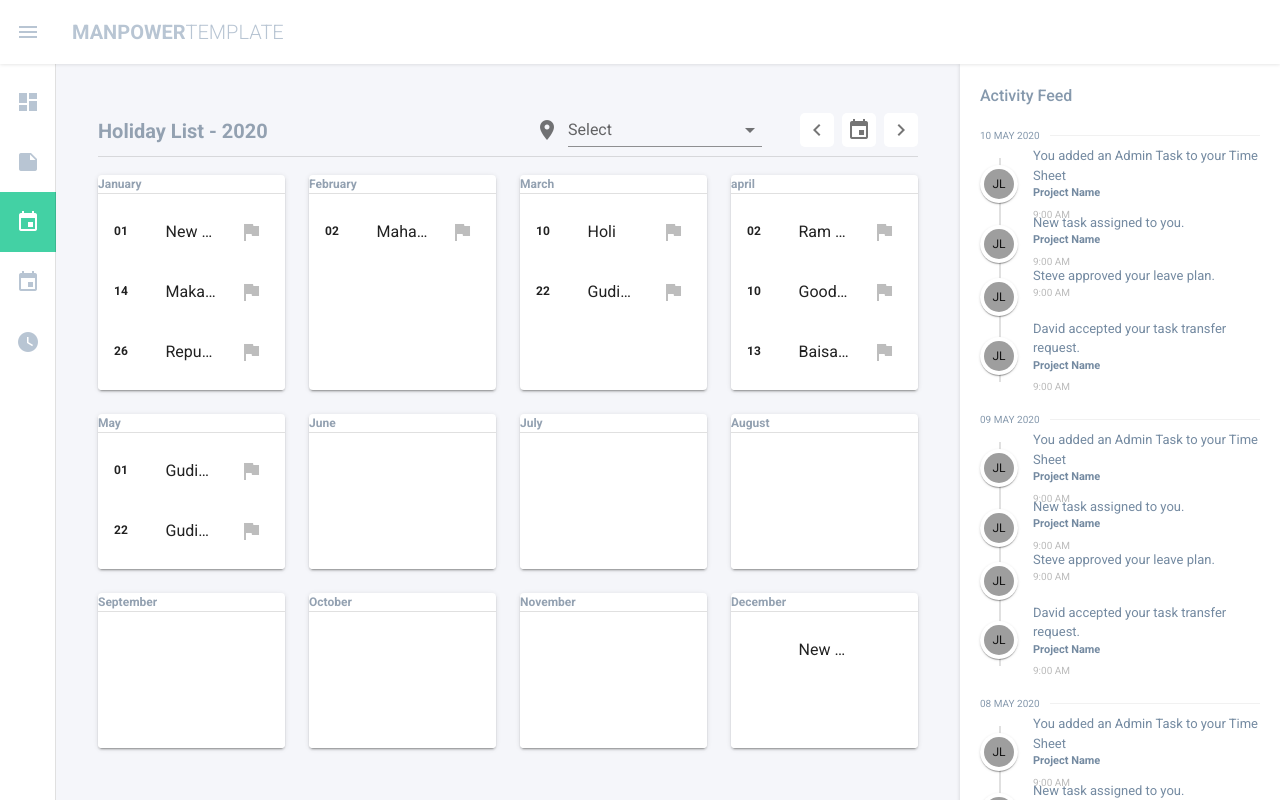
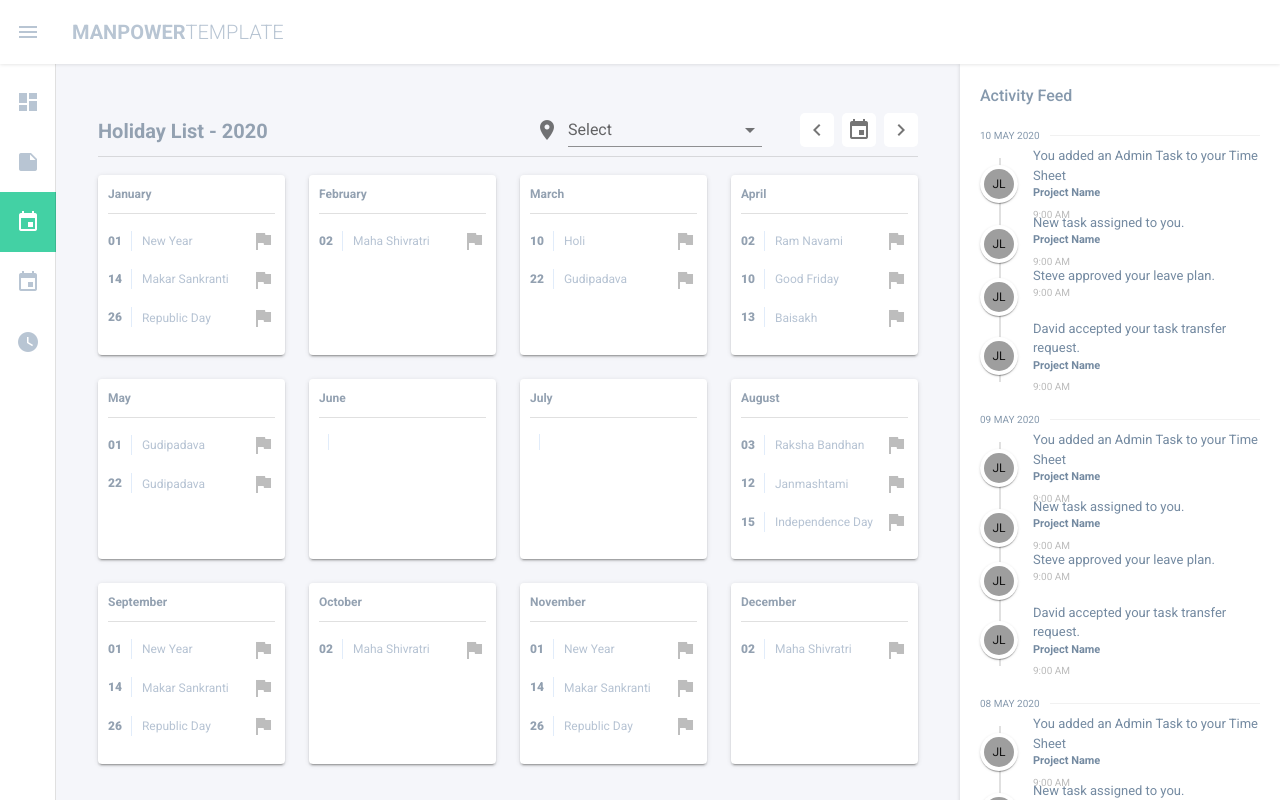
Before and after one commit to pankajcbre/timesheet_vue, a Vue app: page /holiday-list in a window 1280 px wide. Shown: the top 800 px of the page. Built offline with nearby package versions, Linux system fonts and the light colour scheme; what vue-textarea-autosize would draw is missing.

Commit message:
UI fixes

```diff
--- a/src/assets/scss/_holiday.scss
+++ b/src/assets/scss/_holiday.scss
@@ -8,6 +8,11 @@
   .theme--light.v-card {
     color: #93a1b1;
     height: 100%;
+    padding: 10px;
+    h4 {
+      padding-bottom: 10px;
+      text-transform: capitalize;
+    }
   }
   .right_list {
     .v-text-field {
@@ -18,4 +23,43 @@
   .month_cards {
     color: #93a1b1;
   }
+  .holiday__card {
+    .v-list-item__content {
+      color: #93a1b1;
+      font-weight: 600;
+      flex: initial;
+      position: relative;
+      b {
+        padding-right: 10px;
+        &:after {
+          content: '';
+          position: absolute;
+          border-right: 1px solid #e1ecfa;
+          height: 20px;
+          border-left: 0;
+          right: 0;
+          top: 8px;
+        }
+      }
+    }
+    .v-list-item__title {
+      font-size: 12px;
+      font-weight: 400;
+      color: #b6c3d3;
+      padding-left: 10px;
+    }
+    .v-list-item__action {
+      margin: 0 0 0 5px !important;
+      position: absolute;
+      right: 0;
+    }
+    .v-btn--icon.v-size--default {
+      height: 24px;
+      width: 24px;
+    }
+    .v-list-item {
+      min-height: auto;
+      padding: 0;
+    }
+  }
 }
--- a/src/components/holiday-list/holiday-list.vue
+++ b/src/components/holiday-list/holiday-list.vue
@@ -41,30 +41,22 @@
     <br />
     <v-row class="month_cards">
       <v-col class="col-md-3" v-for="month in months" :key="month.title">
-        <v-card class="mx-auto">
+        <v-card class="mx-auto holiday__card">
           <h4>{{ month.monthName }}</h4>
           <v-divider></v-divider>
           <v-list>
-            <v-list-item
-              v-for="FestiveList in month.FestiveLists"
-              :key="FestiveList.title"
-            >
+            <v-list-item v-for="FestiveList in month.FestiveLists" :key="FestiveList.title">
               <v-list-item-content>
                 <b>{{ FestiveList.festiveDate }}</b>
               </v-list-item-content>
 
               <v-list-item-content>
-                <v-list-item-title
-                  v-text="FestiveList.festiveName"
-                ></v-list-item-title>
+                <v-list-item-title v-text="FestiveList.festiveName"></v-list-item-title>
               </v-list-item-content>
 
               <v-list-item-action>
                 <v-btn icon>
-                  <v-icon
-                    color="grey lighten-1"
-                    v-text="FestiveList.festiveIcon"
-                  ></v-icon>
+                  <v-icon color="grey lighten-1" v-text="FestiveList.festiveIcon"></v-icon>
                 </v-btn>
               </v-list-item-action>
             </v-list-item>
@@ -81,177 +73,249 @@ export default {
     return {
       show: false,
       states: [
-        'Alabama',
-        'Alaska',
-        'American Samoa',
-        'Arizona',
-        'Arkansas',
-        'California',
-        'Colorado',
-        'Connecticut',
-        'Delaware',
-        'District of Columbia',
-        'Federated States of Micronesia',
-        'Florida',
-        'Georgia',
-        'Guam',
-        'Hawaii',
-        'Idaho',
-        'Illinois',
-        'Indiana',
-        'Iowa',
-        'Kansas',
-        'Kentucky',
-        'Louisiana',
-        'Maine',
-        'Marshall Islands',
-        'Maryland',
-        'Massachusetts',
-        'Michigan',
-        'Minnesota',
-        'Mississippi',
-        'Missouri',
-        'Montana',
-        'Nebraska',
-        'Nevada',
-        'New Hampshire',
-        'New Jersey',
-        'New Mexico',
-        'New York',
-        'North Carolina',
-        'North Dakota',
-        'Northern Mariana Islands',
-        'Ohio',
-        'Oklahoma',
-        'Oregon',
-        'Palau',
-        'Pennsylvania',
-        'Puerto Rico',
-        'Rhode Island',
-        'South Carolina',
-        'South Dakota',
-        'Tennessee',
-        'Texas',
-        'Utah',
-        'Vermont',
-        'Virgin Island',
-        'Virginia',
-        'Washington',
-        'West Virginia',
-        'Wisconsin',
-        'Wyoming',
+        "Alabama",
+        "Alaska",
+        "American Samoa",
+        "Arizona",
+        "Arkansas",
+        "California",
+        "Colorado",
+        "Connecticut",
+        "Delaware",
+        "District of Columbia",
+        "Federated States of Micronesia",
+        "Florida",
+        "Georgia",
+        "Guam",
+        "Hawaii",
+        "Idaho",
+        "Illinois",
+        "Indiana",
+        "Iowa",
+        "Kansas",
+        "Kentucky",
+        "Louisiana",
+        "Maine",
+        "Marshall Islands",
+        "Maryland",
+        "Massachusetts",
+        "Michigan",
+        "Minnesota",
+        "Mississippi",
+        "Missouri",
+        "Montana",
+        "Nebraska",
+        "Nevada",
+        "New Hampshire",
+        "New Jersey",
+        "New Mexico",
+        "New York",
+        "North Carolina",
+        "North Dakota",
+        "Northern Mariana Islands",
+        "Ohio",
+        "Oklahoma",
+        "Oregon",
+        "Palau",
+        "Pennsylvania",
+        "Puerto Rico",
+        "Rhode Island",
+        "South Carolina",
+        "South Dakota",
+        "Tennessee",
+        "Texas",
+        "Utah",
+        "Vermont",
+        "Virgin Island",
+        "Virginia",
+        "Washington",
+        "West Virginia",
+        "Wisconsin",
+        "Wyoming"
       ],
       months: [
         {
-          monthName: 'January',
+          monthName: "January",
           FestiveLists: [
             {
-              festiveDate: '01',
-              festiveName: 'New Year',
-              festiveIcon: 'mdi-flag',
+              festiveDate: "01",
+              festiveName: "New Year",
+              festiveIcon: "mdi-flag"
             },
             {
-              festiveDate: '14',
-              festiveName: 'Makar Sankranti',
-              festiveIcon: 'mdi-flag',
+              festiveDate: "14",
+              festiveName: "Makar Sankranti",
+              festiveIcon: "mdi-flag"
             },
             {
-              festiveDate: '26',
-              festiveName: 'Republic Day',
-              festiveIcon: 'mdi-flag',
-            },
-          ],
+              festiveDate: "26",
+              festiveName: "Republic Day",
+              festiveIcon: "mdi-flag"
+            }
+          ]
         },
         {
-          monthName: 'February',
+          monthName: "February",
           FestiveLists: [
             {
-              festiveDate: '02',
-              festiveName: 'Maha Shivratri',
-              festiveIcon: 'mdi-flag',
-            },
-          ],
+              festiveDate: "02",
+              festiveName: "Maha Shivratri",
+              festiveIcon: "mdi-flag"
+            }
+          ]
         },
         {
-          monthName: 'March',
+          monthName: "March",
           FestiveLists: [
             {
-              festiveDate: '10',
-              festiveName: 'Holi',
-              festiveIcon: 'mdi-flag',
+              festiveDate: "10",
+              festiveName: "Holi",
+              festiveIcon: "mdi-flag"
             },
             {
-              festiveDate: '22',
-              festiveName: 'Gudipadava',
-              festiveIcon: 'mdi-flag',
-            },
-          ],
+              festiveDate: "22",
+              festiveName: "Gudipadava",
+              festiveIcon: "mdi-flag"
+            }
+          ]
         },
         {
-          monthName: 'april',
+          monthName: "april",
           FestiveLists: [
             {
-              festiveDate: '02',
-              festiveName: 'Ram Navami',
-              festiveIcon: 'mdi-flag',
+              festiveDate: "02",
+              festiveName: "Ram Navami",
+              festiveIcon: "mdi-flag"
             },
             {
-              festiveDate: '10',
-              festiveName: 'Good Friday',
-              festiveIcon: 'mdi-flag',
+              festiveDate: "10",
+              festiveName: "Good Friday",
+              festiveIcon: "mdi-flag"
             },
             {
-              festiveDate: '13',
-              festiveName: 'Baisakh',
-              festiveIcon: 'mdi-flag',
-            },
-          ],
+              festiveDate: "13",
+              festiveName: "Baisakh",
+              festiveIcon: "mdi-flag"
+            }
+          ]
         },
         {
-          monthName: 'May',
+          monthName: "May",
           FestiveLists: [
             {
-              festiveDate: '01',
-              festiveName: 'Gudipadava',
-              festiveIcon: 'mdi-flag',
+              festiveDate: "01",
+              festiveName: "Gudipadava",
+              festiveIcon: "mdi-flag"
             },
             {
-              festiveDate: '22',
-              festiveName: 'Gudipadava',
-              festiveIcon: 'mdi-flag',
-            },
-          ],
+              festiveDate: "22",
+              festiveName: "Gudipadava",
+              festiveIcon: "mdi-flag"
+            }
+          ]
         },
         {
-          monthName: 'June',
-          FestiveLists: [{ name: 'check2.1' }, { name: 'check2.2' }],
+          monthName: "June",
+          FestiveLists: [
+            {
+              festiveDate: "",
+              festiveName: "",
+              festiveIcon: ""
+            }
+          ]
         },
         {
-          monthName: 'July',
-          FestiveLists: [{ name: 'check2.1' }, { name: 'check2.2' }],
+          monthName: "July",
+          FestiveLists: [
+            {
+              festiveDate: "",
+              festiveName: "",
+              festiveIcon: ""
+            }
+          ]
         },
         {
-          monthName: 'August',
-          FestiveLists: [{ name: 'check2.1' }, { name: 'check2.2' }],
+          monthName: "August",
+          FestiveLists: [
+            {
+              festiveDate: "03",
+              festiveName: "Raksha Bandhan",
+              festiveIcon: "mdi-flag"
+            },
+            {
+              festiveDate: "12",
+              festiveName: "Janmashtami",
+              festiveIcon: "mdi-flag"
+            },
+            {
+              festiveDate: "15",
+              festiveName: "Independence Day",
+              festiveIcon: "mdi-flag"
+            }
+          ]
         },
         {
-          monthName: 'September',
-          FestiveLists: [{ name: 'check2.1' }, { name: 'check2.2' }],
+          monthName: "September",
+          FestiveLists: [
+            {
+              festiveDate: "01",
+              festiveName: "New Year",
+              festiveIcon: "mdi-flag"
+            },
+            {
+              festiveDate: "14",
+              festiveName: "Makar Sankranti",
+              festiveIcon: "mdi-flag"
+            },
+            {
+              festiveDate: "26",
+              festiveName: "Republic Day",
+              festiveIcon: "mdi-flag"
+            }
+          ]
         },
         {
-          monthName: 'October',
-          FestiveLists: [{ name: 'check2.1' }, { name: 'check2.2' }],
+          monthName: "October",
+          FestiveLists: [
+            {
+              festiveDate: "02",
+              festiveName: "Maha Shivratri",
+              festiveIcon: "mdi-flag"
+            }
+          ]
         },
         {
-          monthName: 'November',
-          FestiveLists: [{ name: 'check2.1' }, { name: 'check2.2' }],
+          monthName: "November",
+          FestiveLists: [
+            {
+              festiveDate: "01",
+              festiveName: "New Year",
+              festiveIcon: "mdi-flag"
+            },
+            {
+              festiveDate: "14",
+              festiveName: "Makar Sankranti",
+              festiveIcon: "mdi-flag"
+            },
+            {
+              festiveDate: "26",
+              festiveName: "Republic Day",
+              festiveIcon: "mdi-flag"
+            }
+          ]
         },
         {
-          monthName: 'December',
-          FestiveLists: [{ festiveName: 'New Year' }, { name: 'check2.2' }],
-        },
-      ],
+          monthName: "December",
+          FestiveLists: [
+            {
+              festiveDate: "02",
+              festiveName: "Maha Shivratri",
+              festiveIcon: "mdi-flag"
+            }
+          ]
+        }
+      ]
     };
-  },
+  }
 };
 </script>
```
